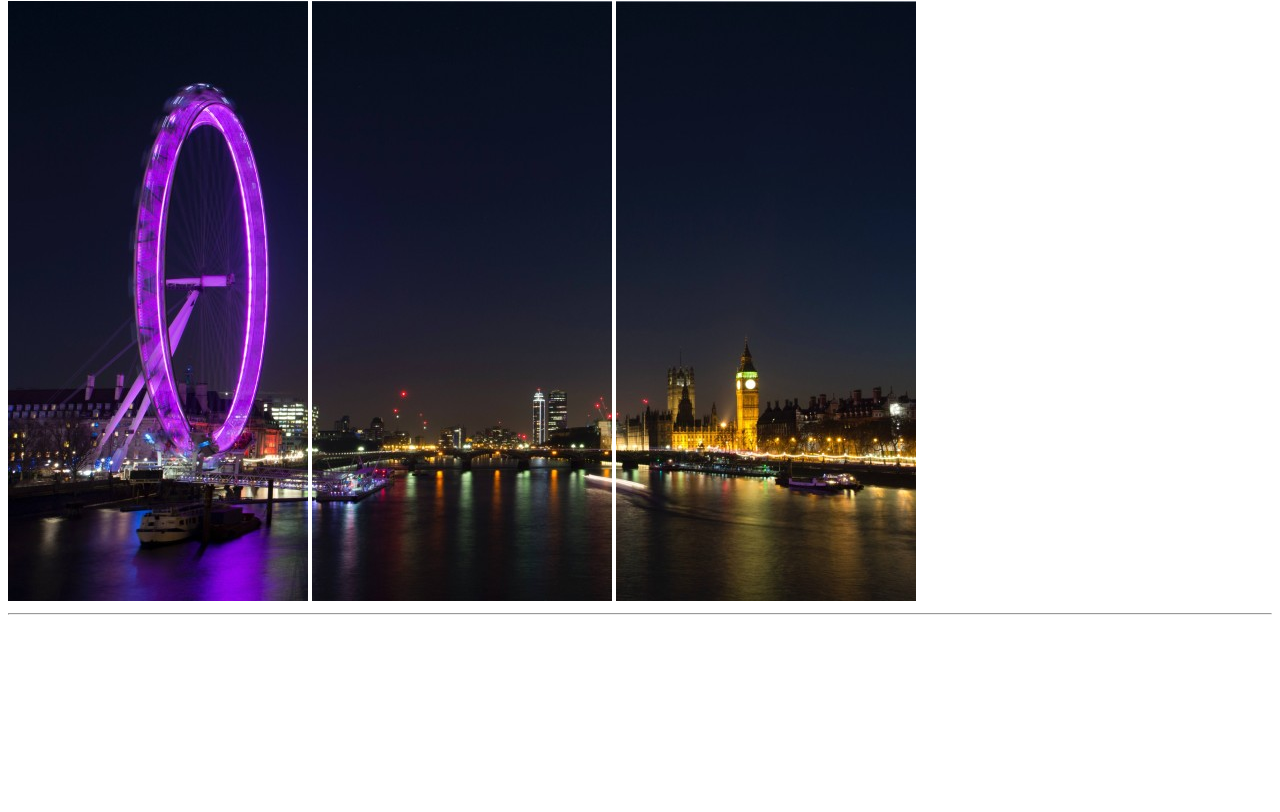
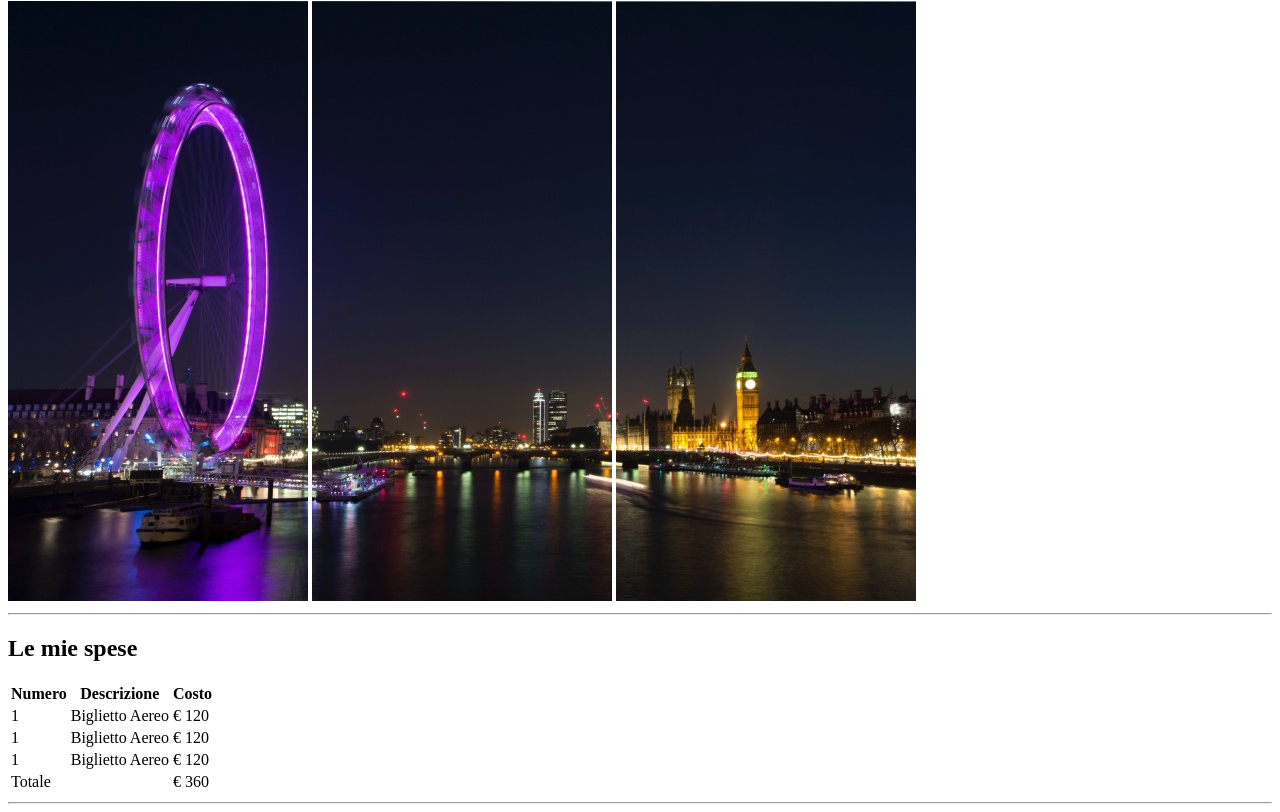
Before and after one commit to TheMrStraffy/html-london-trip, a plain HTML site: page HTML/html-london-trip/index.html in a window 1280 px wide. Shown: the part 79-891 px from the top of the page. Before the commit the page ends 800 px from the top, so only its background shows below. Drawn offline with Linux system fonts and the light colour scheme.

Commit message:
[added] table

```diff
--- a/HTML/html-london-trip/index.html
+++ b/HTML/html-london-trip/index.html
@@ -17,8 +17,63 @@
     <img src="img/pexels-bill-emrich-230794-2.jpg" alt="London Eye">
   </header>
 
+  <!-- /Intestazione e London Eye -->
+
   <hr>
 
+  <main>
+
+    <!-- Sezione spese -->
+    <section>
+      <h2>Le mie spese</h2>
+      <!-- Tabella -->
+      <table>
+
+        <thead>
+          <!-- Prima Colonna -->
+          <tr>
+            <th>Numero</th>
+            <th>Descrizione</th>
+            <th>Costo</th>
+          </tr>
+        </thead>
+
+        <tbody>
+          <!-- Seconda Colonna -->
+          <tr>
+            <td>1</td>
+            <td>Biglietto Aereo</td>
+            <td>&euro; 120</td>
+          </tr>
+          <!-- Terza Colonna -->
+          <tr>
+            <td>1</td>
+            <td>Biglietto Aereo</td>
+            <td>&euro; 120</td>
+          </tr>
+          <!-- Quarta Colonna -->
+          <tr>
+            <td>1</td>
+            <td>Biglietto Aereo</td>
+            <td>&euro; 120</td>
+          </tr>
+
+        </tbody>
+
+        <tfoot>
+          <!-- Quinta Colonna -->
+          <tr>
+            <td>Totale</td>
+            <td>&ensp;</td>
+            <td>&euro; 360</td>
+          </tr>
+        </tfoot>
+
+      </table>
+    </section>
+    <!-- /Sezione spese -->
+    <hr>
+  </main>
 
 
 </body>
```
